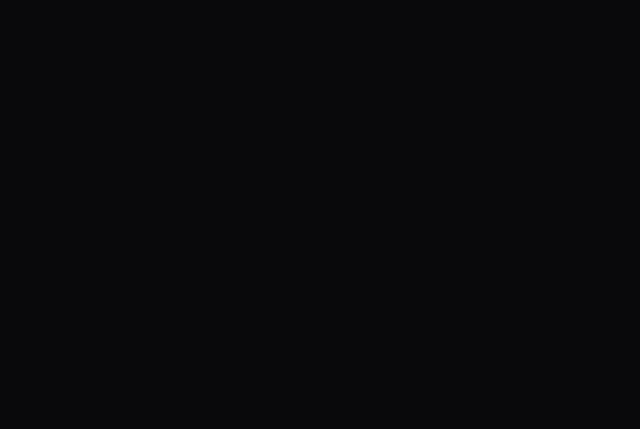
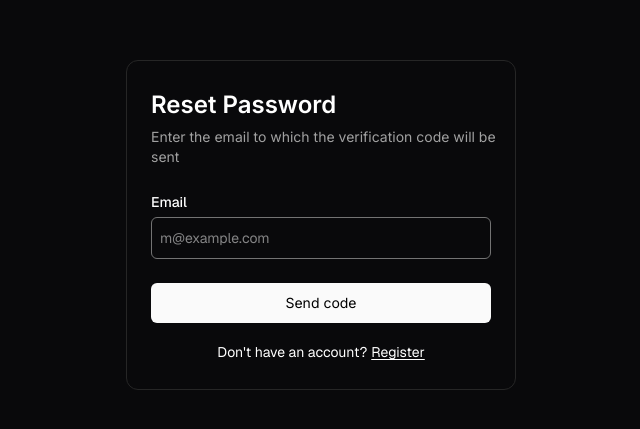
Before and after one commit to AlexWeb-AM/code.dev, a React (Vite) app: page /reset-password in a window 1280 px wide. Before the commit this address had no page. Shown: the part 175-604 px from the top of the page, without its empty margins (319-959 px from the left). Built offline with nearby package versions, Linux system fonts and the light colour scheme.

Commit message:
Add Reset Password Page

```diff
--- a/src/App.tsx
+++ b/src/App.tsx
@@ -1,6 +1,7 @@
 import { BrowserRouter as Router,Routes,Route } from "react-router"
 import { Login } from "./pages/Login"
 import { Register } from "./pages/Register"
+import { ResetPassword } from "./pages/ResetPassword"
 
 export const App = () => {
   return (
@@ -9,6 +10,7 @@ export const App = () => {
       <Routes>
         <Route path="/" element={<Login />} />
         <Route path="/register" element={<Register />} />
+        <Route path="/reset-password" element={<ResetPassword />} />
       </Routes>
     </>
     </Router>
--- /dev/null
+++ b/src/components/OtpCodeComponent.tsx
@@ -0,0 +1,6 @@
+
+export const OtpCodeComponent = () => {
+  return (
+    <div>OtpCodeComponent</div>
+  )
+}
--- /dev/null
+++ b/src/components/ResetPasswordComponent.tsx
@@ -0,0 +1,27 @@
+import { Link } from "react-router"
+
+
+
+export const ResetPasswordComponent = () => {
+  return (
+    <div className="w-[390px] h-[330px] bg-none border-[1.5px] rounded-xl pl-6 border-neutral-800 ">
+        <h3 className="text-white text-2xl font-semibold mt-7">Reset Password</h3>
+        <p className="mt-1.5 text-neutral-400 text-sm">Enter the email to which the verification code will be sent</p>
+        <div className="flex flex-col gap-6 mt-7">
+          <div className="grid gap-2">
+            <label htmlFor="email" className="text-sm font-medium leading-none peer-disabled:cursor-not-allowed peer-disabled:opacity-70">Email</label>
+            <input  type="email" placeholder="m@example.com" id="email" className="border-[1px] border-neutral-500 w-[340px] px-2 py-2 rounded-md focus-visible:outline-1 focus-visible:border-neutral-100  bg-transparent placeholder:text-sm "  />
+          </div>
+
+          <div className="">
+            <button className="bg-neutral-50 text-sm cursor-pointer text-black w-[340px] h-10 rounded-md transition-opacity hover:opacity-80">Send code</button>
+          </div>
+          <div className="mt-[-5px] w-[340px] text-center div_signup_text text-sm">
+            Don't have an account?<Link to='/register' className="underline underline-offset-2 ml-1">Register</Link>
+          </div>
+        </div>
+
+
+    </div>
+  )
+}
--- /dev/null
+++ b/src/pages/OtpCode.tsx
@@ -0,0 +1,9 @@
+import { OtpCodeComponent } from '../components/OtpCodeComponent'
+
+export const OtpCode = () => {
+  return (
+    <div>
+        <OtpCodeComponent />
+    </div>
+  )
+}
--- /dev/null
+++ b/src/pages/ResetPassword.tsx
@@ -0,0 +1,9 @@
+import { ResetPasswordComponent } from '../components/ResetPasswordComponent'
+
+export const ResetPassword = () => {
+  return (
+    <div className='flex justify-center h-screen items-center'>
+        <ResetPasswordComponent />
+    </div>
+  )
+}
```
